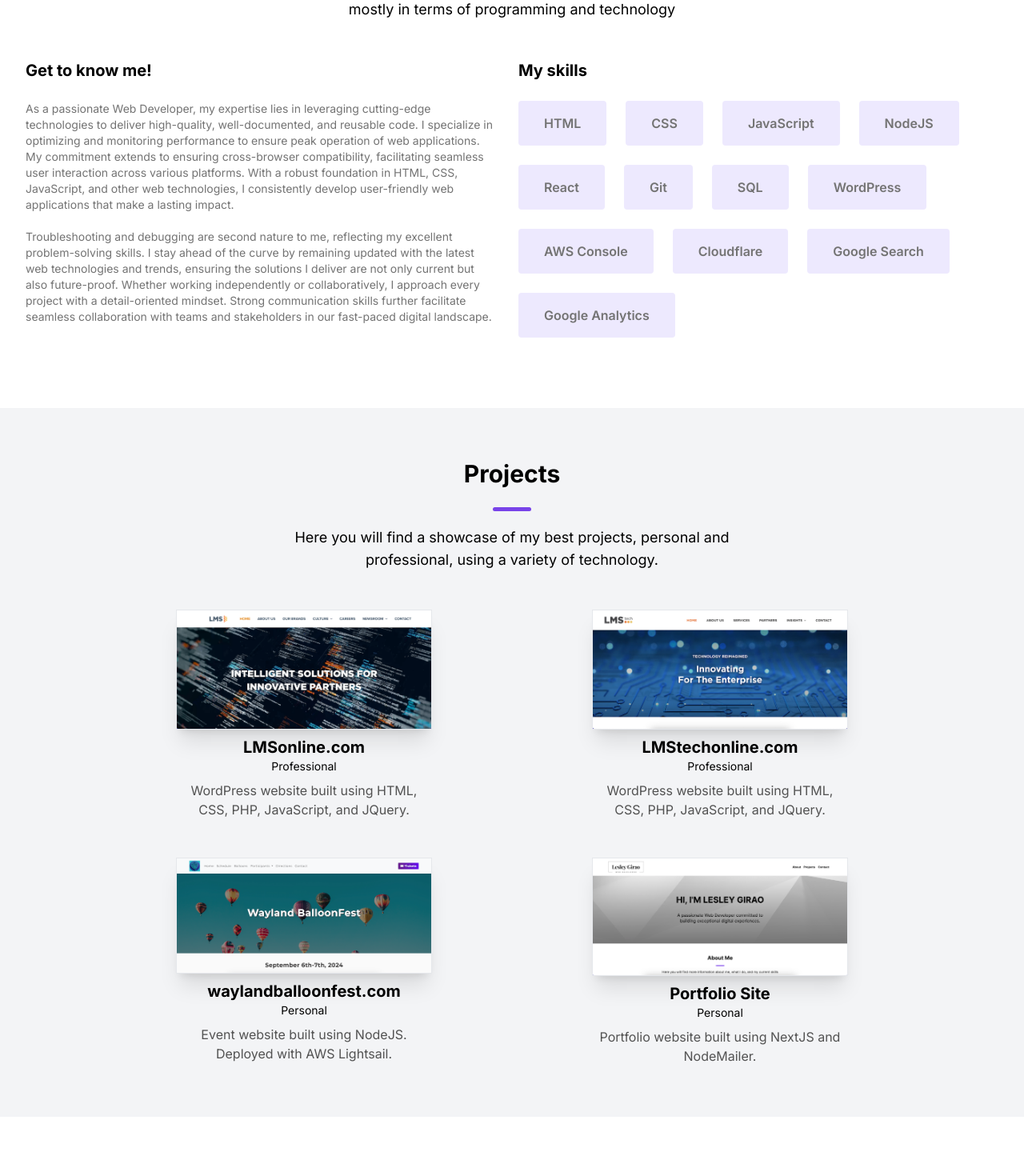
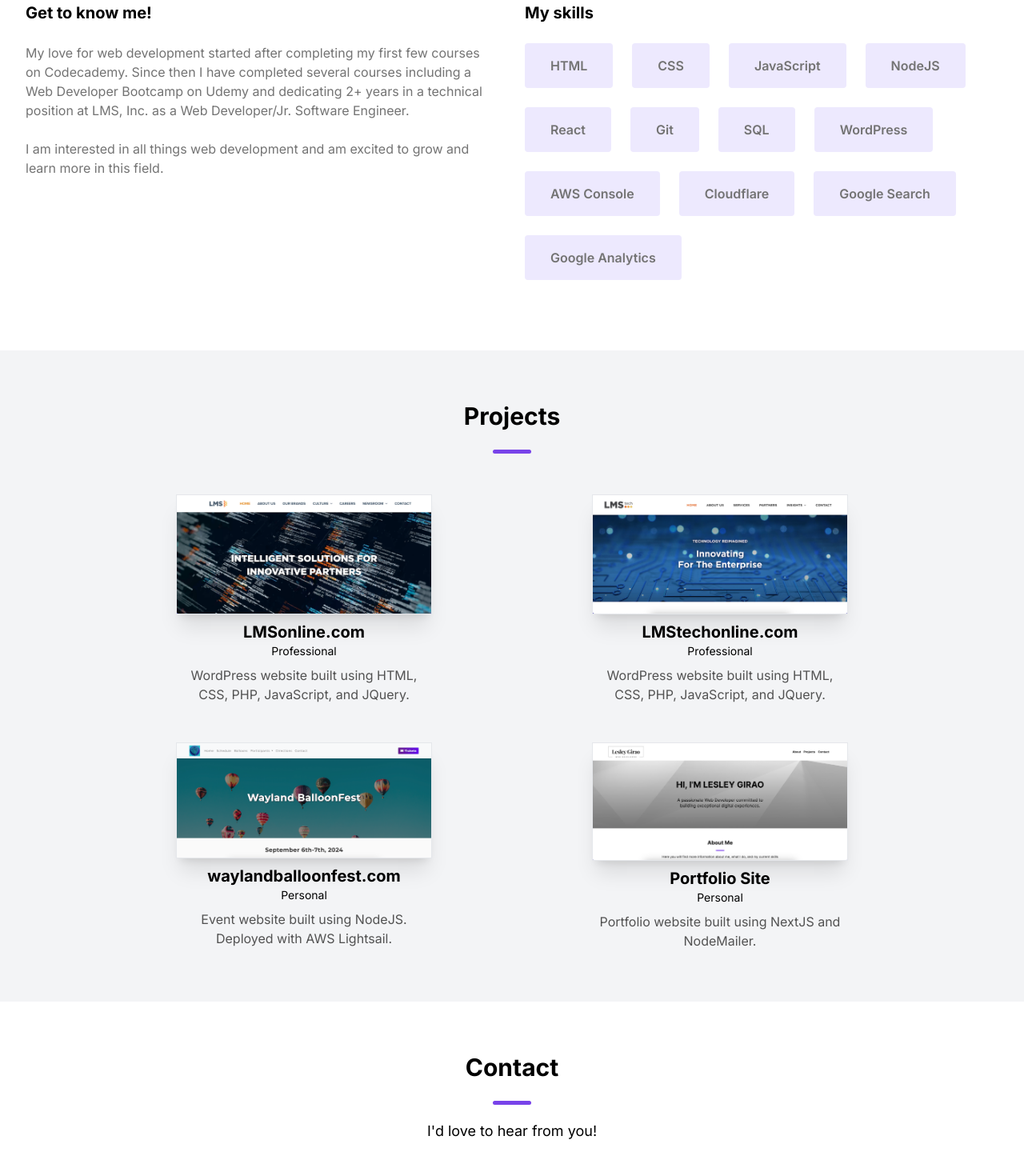
Before and after one commit to lgirao/nextjs-portfolio, a Next.js app: page / in a window 1280 px wide. Shown: the part 660-2125 px from the top of the page at 80% size. Built offline with nearby package versions, Linux system fonts and the light colour scheme.

Commit message:
shorten sections, fix spacing

```diff
--- a/app/components/about/About.jsx
+++ /dev/null
@@ -1,50 +0,0 @@
-const skills = [
-    {skill: "HTML"},
-    {skill: "CSS"},
-    {skill: "JavaScript"},
-    {skill: "NodeJS"},
-    {skill: "React"},
-    {skill: "Git"},
-    {skill: "SQL"},
-    {skill: "WordPress"},
-    {skill: "AWS Console"},
-    {skill: "Cloudflare"},
-    {skill: "Google Search"},
-    {skill: "Google Analytics"},
-]
-
-const About = () => {
-    return (
-        <section className="py-16 mx-4">
-            <div className="text-center mb-12">
-                <h2 id="about" className="text-3xl font-bold mb-12 relative heading-after">About Me</h2>
-                <p className="text-lg max-w-2xl mx-auto">Here you will find more information about me, what I do, and my current skills mostly in terms of programming and technology</p>
-            </div>
-            <div className="block md:grid grid-cols-2 gap-x-4 max-w-screen-xl">
-                <div className="px-4 mb-8 md:mb-0">
-                    <h3 className="text-xl font-bold mb-6 text-center md:text-left">Get to know me!</h3>
-                    <p className="text-sm text-neutral-500">
-                        As a passionate Web Developer, my expertise lies in leveraging cutting-edge technologies to deliver high-quality, well-documented, and reusable code. I specialize in optimizing and monitoring performance to ensure peak operation of web applications. My commitment extends to ensuring cross-browser compatibility, facilitating seamless user interaction across various platforms. With a robust foundation in HTML, CSS, JavaScript, and other web technologies, I consistently develop user-friendly web applications that make a lasting impact.
-                        <br></br><br></br>
-                        Troubleshooting and debugging are second nature to me, reflecting my excellent problem-solving skills. I stay ahead of the curve by remaining updated with the latest web technologies and trends, ensuring the solutions I deliver are not only current but also future-proof. Whether working independently or collaboratively, I approach every project with a detail-oriented mindset. Strong communication skills further facilitate seamless collaboration with teams and stakeholders in our fast-paced digital landscape.
-                    </p>
-                </div>
-                <div>
-                    <h3 className="text-xl font-bold mb-6 text-center md:text-left">My skills</h3>
-                    <div className="flex flex-wrap">
-                        {skills.map((skill, i) => (
-                            <div
-                                key={i}
-                                className="bg-violet-100 rounded py-4 px-8 font-semibold text-sm md:text-base text-neutral-500 mr-6 mb-6"
-                            >
-                                {skill.skill}
-                            </div>
-                        ))}
-                    </div>
-                </div>
-            </div>
-        </section>
-    )
-}
-
-export default About;
--- /dev/null
+++ b/app/components/about/About.tsx
@@ -0,0 +1,52 @@
+const skills = [
+    {skill: "HTML"},
+    {skill: "CSS"},
+    {skill: "JavaScript"},
+    {skill: "NodeJS"},
+    {skill: "React"},
+    {skill: "Git"},
+    {skill: "SQL"},
+    {skill: "WordPress"},
+    {skill: "AWS Console"},
+    {skill: "Cloudflare"},
+    {skill: "Google Search"},
+    {skill: "Google Analytics"},
+]
+
+const About = () => {
+    return (
+        <section className="py-16 mx-4">
+            <div className="text-center mb-12">
+                <h2 id="about" className="text-3xl font-bold mb-20 relative heading-after">About Me</h2>
+                {/* <p className="text-lg max-w-2xl mx-auto">Here you will find more information about me, what I do, and my current skills mostly in terms of programming and technology</p> */}
+            </div>
+            <div className="block md:grid grid-cols-2 gap-x-8 max-w-screen-xl">
+                <div className="px-4 mb-8 md:mb-0">
+                    <h3 className="text-xl font-bold mb-6 text-center md:text-left">Get to know me!</h3>
+                    <p className="text-base text-neutral-500">
+                        My love for web development started after completing my first few courses on Codecademy. Since then I have completed several courses including a Web Developer Bootcamp on Udemy and dedicating 2+ years in a technical position at LMS, Inc. as a Web Developer/Jr. Software Engineer.
+                        <br></br><br></br>
+                        I am interested in all things web development and am excited to grow and learn more in this field.
+                        {/* As a passionate Web Developer, my expertise lies in leveraging cutting-edge technologies to deliver high-quality, well-documented, and reusable code. I specialize in optimizing and monitoring performance to ensure peak operation of web applications. My commitment extends to ensuring cross-browser compatibility, facilitating seamless user interaction across various platforms. With a robust foundation in HTML, CSS, JavaScript, and other web technologies, I consistently develop user-friendly web applications that make a lasting impact.
+                        Troubleshooting and debugging are second nature to me, reflecting my excellent problem-solving skills. I stay ahead of the curve by remaining updated with the latest web technologies and trends, ensuring the solutions I deliver are not only current but also future-proof. Whether working independently or collaboratively, I approach every project with a detail-oriented mindset. Strong communication skills further facilitate seamless collaboration with teams and stakeholders in our fast-paced digital landscape. */}
+                    </p>
+                </div>
+                <div>
+                    <h3 className="text-xl font-bold mb-6 text-center md:text-left">My skills</h3>
+                    <div className="flex flex-wrap">
+                        {skills.map((skill, i) => (
+                            <div
+                                key={i}
+                                className="bg-violet-100 rounded py-4 px-8 font-semibold text-sm md:text-base text-neutral-500 mr-6 mb-6"
+                            >
+                                {skill.skill}
+                            </div>
+                        ))}
+                    </div>
+                </div>
+            </div>
+        </section>
+    )
+}
+
+export default About;
--- a/app/components/contact/Contact.tsx
+++ b/app/components/contact/Contact.tsx
@@ -21,12 +21,12 @@ const Contact: FC = () => {
     }
 
     return (
-        <section className="py-16">
+        <section className="py-16 w-full">
             <div className="text-center mb-12">
                 <h2 id="contact" className="text-3xl font-bold mb-12 relative heading-after">Contact</h2>
-                <p className="text-lg max-w-2xl mx-auto my-0 px-4">Feel free to contact me by submitting the form below and I will get back to you as soon as possible.</p>
+                <p className="text-lg max-w-2xl mx-auto my-0 px-4">I&apos;d love to hear from you!</p>
             </div>
-            <div className='px-4 md:px-0'>
+            <div className='px-4 md:px-0 max-w-screen-sm mx-auto my-0'>
                 <form onSubmit={handleSubmit(onSubmit)}>
                     <div className='mb-5'>
                         <label
--- a/app/components/footer/Footer.tsx
+++ b/app/components/footer/Footer.tsx
@@ -7,10 +7,10 @@ const Footer = () => {
 
     return (
         <footer className="w-full bg-black py-16">
-            <div className="md:flex text-center max-w-5xl mx-auto my-0 px-5 justify-between text-white pb-8">
+            <div className="md:flex text-center max-w-5xl mx-auto my-0 px-5 md:px-0 justify-between text-white pb-8">
                 <div className="mb-5 md:mb-0 md:text-left">
                     <h2 className="text-xl uppercase font-bold mb-5">Lesley Girao</h2>
-                    <p className="text-base mx-auto mb-0 w-96">A passionate Web Developer committed to building exceptional digital experiences.</p>
+                    <p className="text-base mx-auto mb-0 w-auto md:w-96">A passionate Web Developer committed to building exceptional digital experiences.</p>
                 </div>
                 <div>
                     <h2 className="text-xl uppercase font-bold mb-5">Social</h2>
--- a/app/components/projects/Projects.tsx
+++ b/app/components/projects/Projects.tsx
@@ -5,8 +5,8 @@ const Projects = () => {
     return (
         <section className="py-16 bg-gray-100 w-full">
             <div className="text-center mb-12">
-                <h2 id="projects" className="text-3xl font-bold mb-12 relative heading-after">Projects</h2>
-                <p className="text-lg max-w-2xl mx-auto my-0 px-4">Here you will find a showcase of my best projects, personal and professional, using a variety of technology.</p>
+                <h2 id="projects" className="text-3xl font-bold mb-20 relative heading-after">Projects</h2>
+                {/* <p className="text-lg max-w-2xl mx-auto my-0 px-4">Here you will find a showcase of my best projects, personal and professional, using a variety of technology.</p> */}
             </div>
             <div className="px-4 flex md:block">
                 <div className="block md:grid grid-cols-2 gap-x-4 gap-y-12 max-w-screen-lg mx-auto my-0">
@@ -75,6 +75,10 @@ const Projects = () => {
                     </div>
                     <div className="flex justify-center">
                         <div className="flex flex-col max-w-xs mb-12 md:mb-0">
+                            <Link
+                              href={"/"}
+                              target="_blank"
+                            >
                               <Image
                                 src="/portfolio-site.png"
                                 width={600}
@@ -82,6 +86,7 @@ const Projects = () => {
                                 className='border shadow-xl mb-2'
                                 alt="Screenshot of Lesley Girao portfolio site"
                               />
+                            </Link>
                             <div className="text-center">
                                 <h3 className="text-xl font-bold">Portfolio Site</h3>
                                 <p className="text-sm mb-2">Personal</p>
```
Also changed, not shown: app/components/hero/Hero.tsx (renamed from app/components/hero/Hero.jsx). Lines whose indentation alone changed are shown as unchanged.
